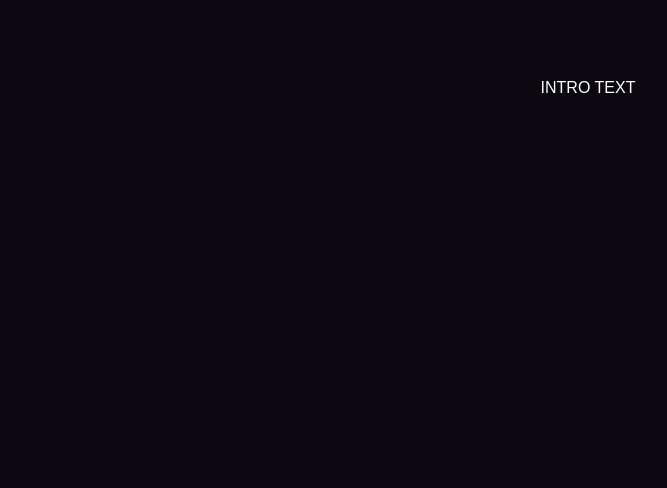
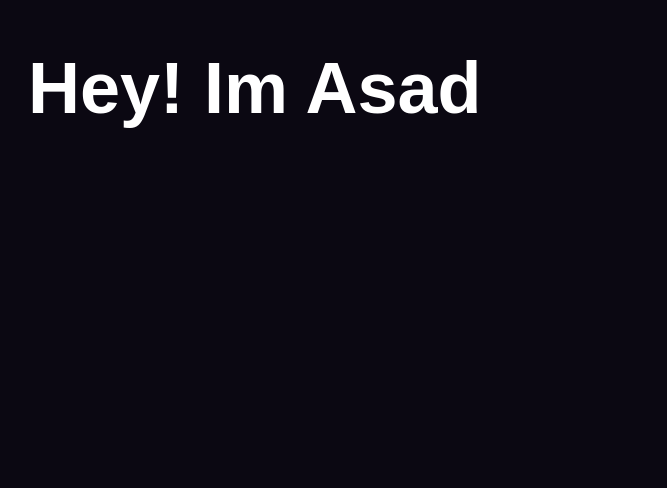
Before and after one commit to Asad-Jaffery/asad-portfolio, a Next.js app: page / in a window 1280 px wide. Shown: the part 312-800 px from the top of the page, without its empty margins (52-719 px from the left). Built offline with nearby package versions, Linux system fonts and the light colour scheme.

Commit message:
feat: render greeting text

```diff
--- /dev/null
+++ b/app/components/Greeting.tsx
@@ -0,0 +1,42 @@
+'use client';
+import { motion } from 'motion/react';
+
+export default function Greetings() {
+  const text = 'Hey! Im Asad';
+
+  const container = {
+    visible: {
+      opacity: 1,
+      transition: {
+        staggerChildren: 0.1,
+      },
+    },
+  };
+
+  const child = {
+    hidden: { opacity: 0, y: 20 },
+    visible: {
+      opacity: 1,
+      y: 0,
+    },
+  };
+
+  return (
+    <motion.div
+      variants={container}
+      initial='hidden'
+      animate='visible'
+      className='text-left w-full pl-20 text-7xl'
+    >
+      {text.split('').map((char, index) => (
+        <motion.span
+          className='text-left font-bold'
+          key={index}
+          variants={child}
+        >
+          {char}
+        </motion.span>
+      ))}
+    </motion.div>
+  );
+}
--- a/app/page.tsx
+++ b/app/page.tsx
@@ -1,5 +1,6 @@
 import BackgroundEffect from './components/BackgroundEffect';
 import Experiences from './components/Experiences';
+import Greetings from './components/Greeting';
 
 export default function Page() {
   return (
@@ -9,7 +10,7 @@ export default function Page() {
       </div>
 
       <section className='min-h-screen flex items-center justify-center'>
-        INTRO TEXT
+        <Greetings />
       </section>
       <section className='min-h-screen flex items-center justify-center'>
         <Experiences />
```
